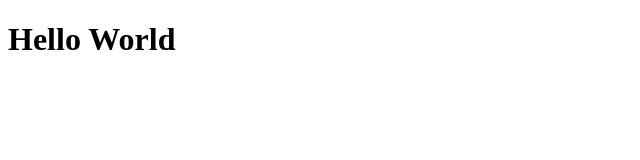
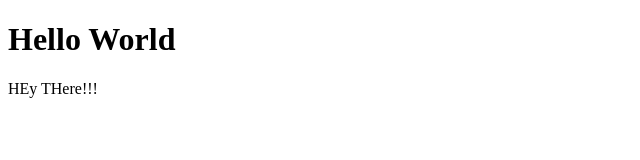
Before and after one commit to AmanKumarWeb19/practice, a plain HTML site: page index.html in a window 1280 px wide. Shown: the whole page, without its empty margins (0-640 px from the left). Drawn offline with Linux system fonts and the light colour scheme.

Commit message:
some changes

```diff
--- a/index.html
+++ b/index.html
@@ -8,5 +8,6 @@
   </head>
   <body>
     <h1>Hello World</h1>
+    <p>HEy THere!!!</p>
   </body>
 </html>
```
